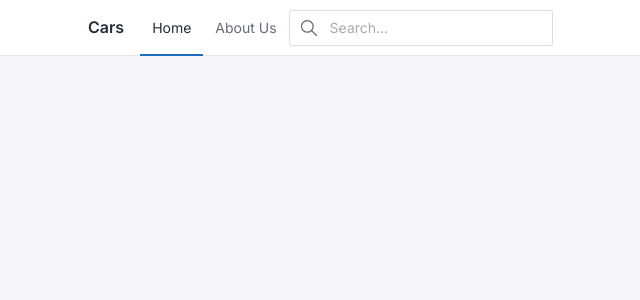
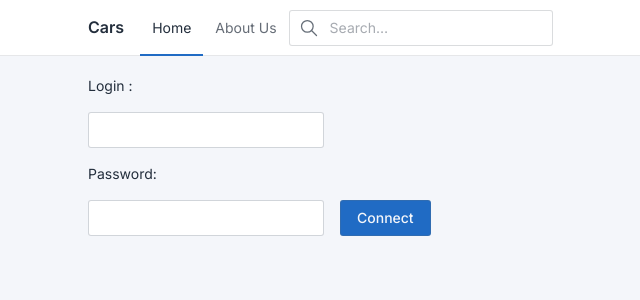
Before and after one commit to HadilFares/Buying-Cars, an Angular app: page /cnx in a window 1280 px wide. Before the commit this address led to /. Shown: the top 300 px of the page, without its empty margins (6-646 px from the left). Built offline with nearby package versions, Linux system fonts and the light colour scheme.

Commit message:
initial commit

```diff
--- a/src/app/auth/auth.component.html
+++ b/src/app/auth/auth.component.html
@@ -1 +1,21 @@
-<p>auth works!</p>
+<!--<div class="contenu">
+    <h1>Connexion</h1>
+    <label>LOGIN</label> <input  type="text" #login><br>
+    <label>MOT DE PASSE </label> <input type="password" #mdp><br>
+    <button (click)="seconnecter(login.value,mdp.value)"> se connecter </button>
+    </div>
+-->
+<form class="row g-3">
+    <label>Login :</label>
+    <div class="col-auto">
+        <input type="text"  #login class="form-control" >
+      </div>
+    <label>Password:</label>
+    <div class="col-auto">
+      <label for="inputPassword2" class="visually-hidden">Password</label>
+      <input type="password" #mdp class="form-control" id="inputPassword2">
+    </div>
+    <div class="col-auto">
+      <button  (click)="seconnecter(login.value,mdp.value) " type="submit" class="btn btn-primary mb-3">Connect</button>
+    </div>
+  </form>
--- a/src/app/auth/auth.component.ts
+++ b/src/app/auth/auth.component.ts
@@ -1,4 +1,5 @@
 import { Component, OnInit } from '@angular/core';
+import { AuthService } from '../services/auth.service';
 
 @Component({
   selector: 'app-auth',
@@ -7,9 +8,11 @@ import { Component, OnInit } from '@angular/core';
 })
 export class AuthComponent implements OnInit {
 
-  constructor() { }
+  constructor(private c:AuthService) { }
 
   ngOnInit(): void {
   }
-
+   seconnecter(l,m){
+     this.c.seconnecter(l,m);
+   }
 }
--- a/src/app/services/cars.service.ts
+++ b/src/app/services/cars.service.ts
@@ -24,8 +24,8 @@ export class CarsService {
   remove(c: Car, cb) {
     this.http.post('http://localhost:8080/cars/delete/' + c._id, {}).subscribe(cb);
   }
-  update(_id: number, info) {
+  update(_id, info ,cb) {
+    this.http.post('http://localhost:8080/cars/update'+ _id ,info).subscribe(cb);
+
+    }
   }
-
-
-}
--- a/src/app/services/garde-auth.guard.ts
+++ b/src/app/services/garde-auth.guard.ts
@@ -1,6 +1,7 @@
 import { Injectable } from '@angular/core';
 import { CanActivate, ActivatedRouteSnapshot, RouterStateSnapshot, UrlTree } from '@angular/router';
 import { Observable } from 'rxjs';
+import { AuthService } from './auth.service';
 
 @Injectable({
   providedIn: 'root'
@@ -9,7 +10,12 @@ export class GardeAuthGuard implements CanActivate {
   canActivate(
     route: ActivatedRouteSnapshot,
     state: RouterStateSnapshot): Observable<boolean | UrlTree> | Promise<boolean | UrlTree> | boolean | UrlTree {
-    return true;
+      return true;
   }
+  constructor (private c:AuthService){ }
+    CanActivate () {
+      if (this.c.connecte)
+      return true ;
+    }
 
-}
+  }
```
Also changed, not shown: src/app/app-routing.module.ts (+6 -3 lines).
